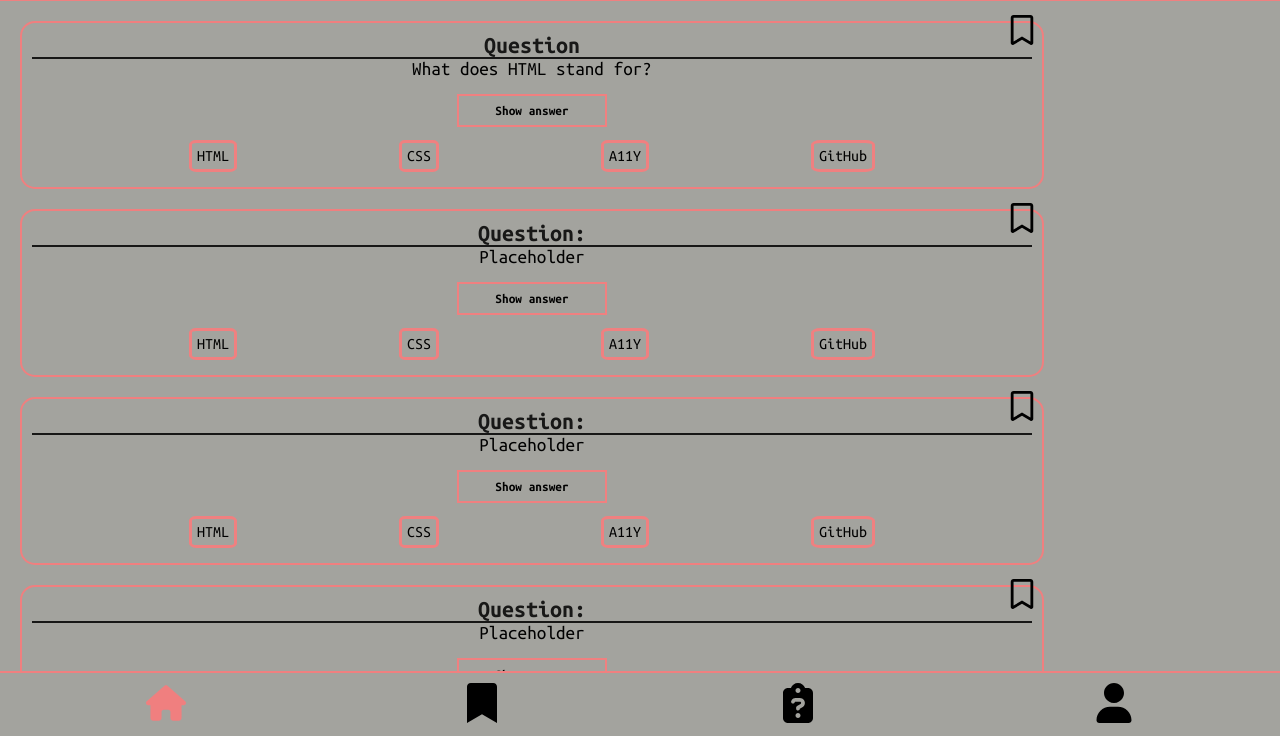
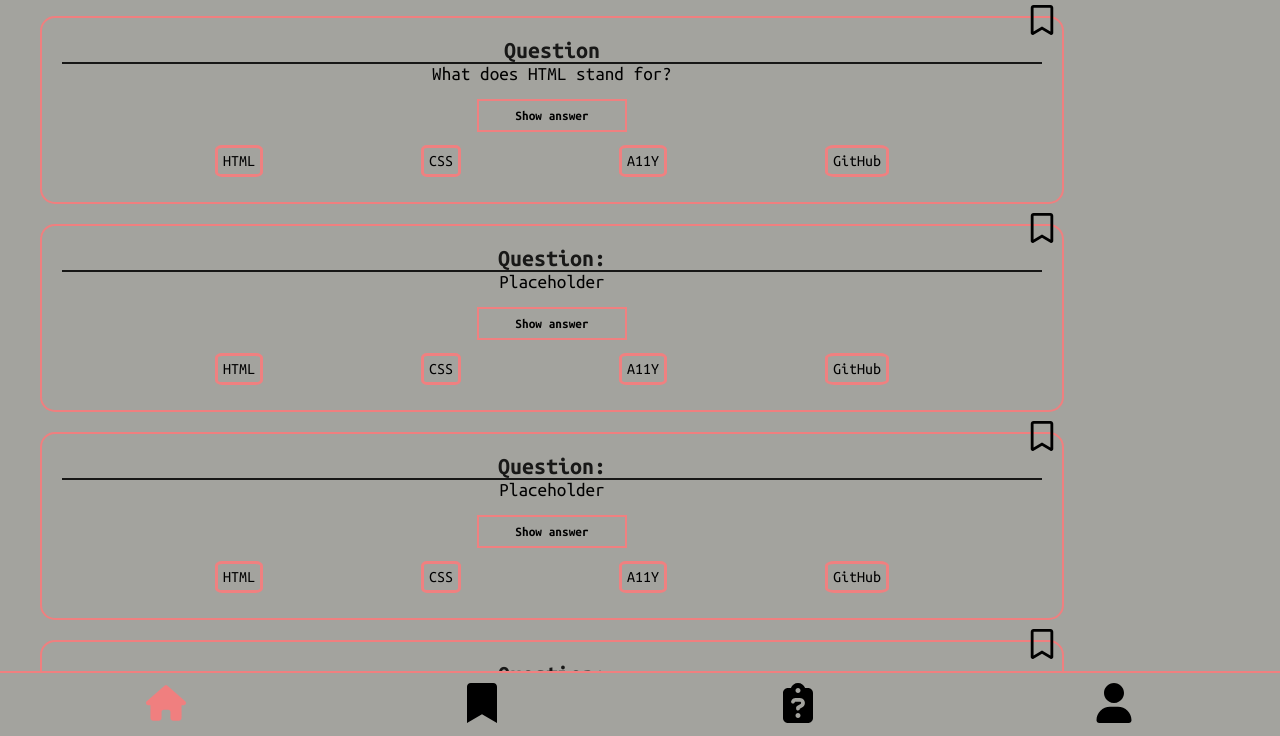
Before and after one commit to bensle/quiz-app, a website: page index.html in a window 1280 px wide. Shown: the part 64-800 px from the top of the page. Drawn offline with Linux system fonts and the light colour scheme.

Commit message:
Finish Navigation

```diff
--- a/css/card.css
+++ b/css/card.css
@@ -10,7 +10,7 @@
 
   /* box-shadow: 0 6px 8px rgba(0, 0, 0, 0.5); */
   background-color: var(--backgroundcolor);
-  padding: 10px;
+  padding: 20px;
   margin: 20px;
   width: 80vw;
   display: grid;
@@ -65,8 +65,8 @@
   width: 30px;
   height: 30px;
   position: absolute;
-  right: -5px;
-  top: -18px;
+  right: -15px;
+  top: -33px;
   z-index: 1;
 }
 
--- a/css/global.css
+++ b/css/global.css
@@ -6,14 +6,17 @@
 
 .quizgrid {
   display: grid;
-  grid-template-rows: 65px 1fr 65px;
+  grid-template-rows: 40px 1fr 65px;
   background-color: var(--backgroundcolor);
   height: 100vh;
   font-family: 'Ubuntu Mono', monospace;
 }
 
 .mainquiz {
+  /* display: grid; */
   overflow-y: auto;
+  place-content: center;
+  padding: 20px;
 }
 
 .hidepage {
--- a/css/profile.css
+++ b/css/profile.css
@@ -5,6 +5,7 @@
 .profile__info {
   display: flex;
   align-items: center;
+  margin: 20px;
 }
 
 .profile__infocaption {
```
